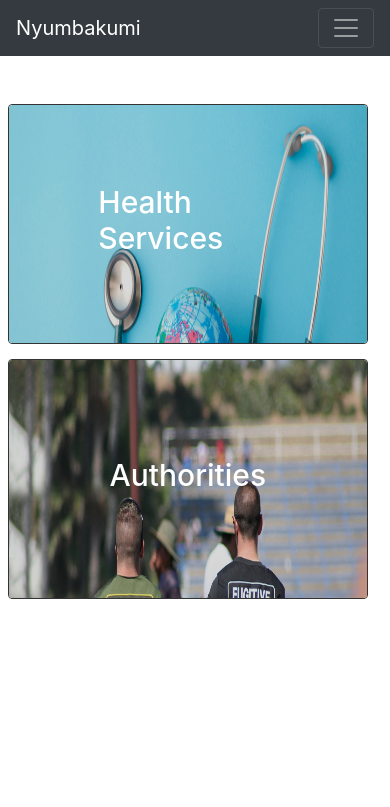
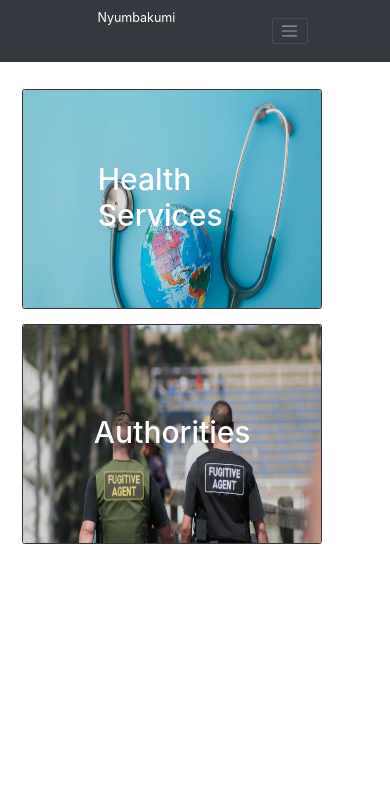
Before and after one commit to Langat05/Neighbourhood, a Django app: page / in a window 390 px wide. Shown: the top 807 px of the page. Run offline with Django 3.2, Linux system fonts and the light colour scheme; a user stored in the database is signed in; data comes from the database, SQL or seed files in the repository; some libraries are stand-ins or nearby versions.

Commit message:
worked on the responsiveness of the app

```diff
--- a/nyumbakumi/templates/base.html
+++ b/nyumbakumi/templates/base.html
@@ -1,23 +1,22 @@
 {% load bootstrap4 %}
 {% load static %}
-
 <!DOCTYPE html>
 <html lang="en" dir="ltr">
 
 <head>
     <meta charset="utf-8">
+    <meta name="viewport" content="width=device-width, initial-scale=1.0">
+    <link rel="stylesheet" href="https://maxcdn.bootstrapcdn.com/bootstrap/3.4.1/css/bootstrap.min.css">
+
     {% if title %}
     <title>{{title}}</title>
     {% else %}
     <title>Nyumbakumi</title>
     {% endif %}
-
     {% block styles %}
     {% bootstrap_css %}
     <link rel="shortcut icon" type="image/png" href="{% static 'img/favicon.png' %}">
-    <link rel="stylesheet" href="{% static 'css/base.css' %}">
     {% endblock %}
-
     <link rel="shortcut icon" type="image/png" href="{% static 'img/favicon.ico' %}">
     <link rel="stylesheet" href="https://use.fontawesome.com/releases/v5.5.0/css/all.css"
         integrity="sha384-B4dIYHKNBt8Bc12p+WXckhzcICo0wtJAoU8YZTY5qE0Id1GSseTk6S+L3BlXeVIU" crossorigin="anonymous">
--- a/nyumbakumi/templates/index.html
+++ b/nyumbakumi/templates/index.html
@@ -1,18 +1,11 @@
 {% extends 'base.html' %}
 {% load static %}
-
-
 {% block content %}
 <div class="container">
   <div class="row">
-    <div class="col-md-12 top-div" style="margin-top:40px;"></div>
-  </div>
-  <div class="row">
-  </div>
-  <div class="row">
-    <div class="col-xs-12 col-sm-6 col-md-4 col-lg-4">
+    <div class="col-sm-6 col-md-5 offset-md-2 col-lg-6 offset-lg-0">
       <a href="{% url 'health'%}">
-      <div class="card" style="width: 22.5rem;height:15rem;">
+      <div class="card" style="width: 30rem;height:22rem;">
         <img class="card-img-top dark" src="{% static 'img/health.jpg'%}" style="width:34rem;height:28rem;">
         <div class="centered">
           <h4 style="color:white; font-size:30px;">Health Services</h4>
@@ -20,9 +13,9 @@
       </div>
       </a>
     </div>
-    <div class="col-xs-12 col-sm-6 col-md-4 col-lg-4">
+    <div class="col-sm-6 col-md-5 offset-md-2 col-lg-6 offset-lg-0">
       <a href="{% url 'authorities'%}">
-      <div class="card" style="width: 22.5rem;height:15rem;">
+      <div class="card" style="width: 30rem;height:22rem;">
         <img class="card-img-top dark" src="{% static 'img/police.jpg'%}" style="width:34rem;height:28rem;">
         <div class="centered">
           <h4 style="color:white; font-size:30px;">Authorities</h4>
@@ -64,7 +57,7 @@
     filter: brightness(50%);
 
   }
-  .container {
+  .container-fluid {
     padding-left: 0;
     padding-right: 0;
 
--- a/nyumbakumi/templates/navbar.html
+++ b/nyumbakumi/templates/navbar.html
@@ -1,7 +1,8 @@
 {% load static %}
 <nav class="navbar navbar-expand-lg navbar-dark bg-dark">
   <a class="navbar-brand" href="/">Nyumbakumi</a>
-  <button class="navbar-toggler" type="button" data-toggle="collapse" data-target="#navbarSupportedContent" aria-controls="navbarSupportedContent" aria-expanded="false" aria-label="Toggle navigation">
+  <button class="navbar-toggler" type="button" data-toggle="collapse" data-target="#navbarSupportedContent"
+    aria-controls="navbarSupportedContent" aria-expanded="false" aria-label="Toggle navigation">
     <span class="navbar-toggler-icon"></span>
   </button>
 
@@ -42,5 +43,9 @@
       </li>
       {% endif %}
     </ul>
+    <form class="form-inline my-2 my-lg-0" role="search" action="{% url 'search_results'%}">
+      <input class="form-control mr-sm-2" type="search" placeholder="Search" aria-label="Search" name="post">
+      <button class="btn btn-outline-success my-2 my-sm-0" type="submit">Search</button>
+    </form>
   </div>
 </nav>
--- a/nyumbakumi/templates/search.html
+++ b/nyumbakumi/templates/search.html
@@ -5,8 +5,6 @@
     <meta charset="utf-8">
     <meta name="viewport" content="width=device-width, initial-scale=1">
 </head>
-
-
 <div class="container">
     <div class="row text-center">
         {% if posts %}
--- a/nyumbakumi/templates/user_profile.html
+++ b/nyumbakumi/templates/user_profile.html
@@ -1,18 +1,14 @@
 {% extends 'base.html' %}
 {% load static %}
-
-
-
 {% block content %}
 
 <div class="container">
   <div class="row"> <br><br>
     <div class="col-md-12"></div>
   </div>
-
   <div class="text-center">
     <div class="user-image">
-    <img src="{{profile.avatar.url}}" class="gallery-image" alt=""  width=150 height=150 style="border-radius:50%">
+      <img src="{{profile.avatar.url}}" class="gallery-image" alt="" width=150 height=150 style="border-radius:50%">
     </div>
     <p style="font-size: 22px; font-weight:bold;margin:auto; padding:2px;">{{profile.username}}</p>
     <p class="card-text" style="font-size:20px;font-weight:bold;">{{profile.description |safe}}</p>
```
Also changed, not shown: nyumbakumi/templates/authorities.html (+2 -13 lines), nyumbakumi/templates/health.html (+4 -9 lines), nyumbakumi/templates/post.html (+1 -7 lines), nyumbakumi/templates/post_form.html (+0 -12 lines). Lines whose indentation alone changed are shown as unchanged.
